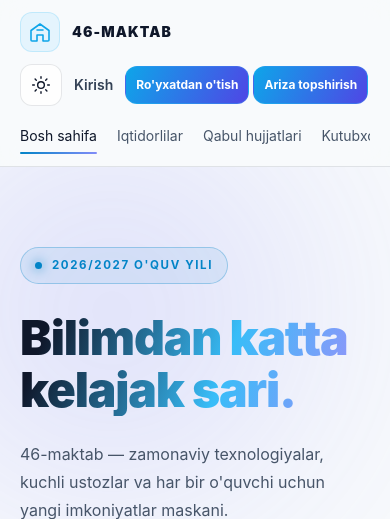
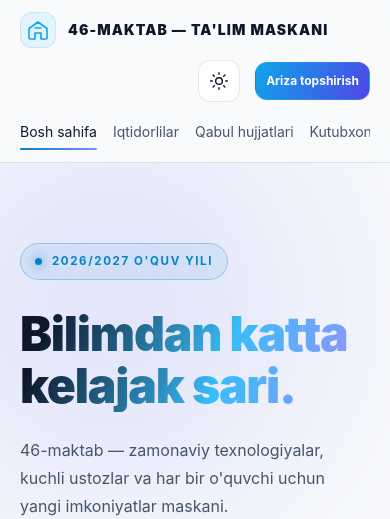
Before and after one commit to inomjonovmessi-hub/maktab46, a Django app: page / in a window 390 px wide. Shown: the top 519 px of the page. Run offline with Django 4.2, Linux system fonts and the light colour scheme; data comes from the database, SQL or seed files in the repository; data that the repository does not hold is empty; some libraries are stand-ins or nearby versions.

Commit message:
Navbar tozalandi va dizayn to'g'rilandi

```diff
--- a/static/css/style.css
+++ b/static/css/style.css
@@ -125,6 +125,15 @@ textarea.field, .modal-bg textarea { height: auto; min-height: 120px; padding-to
   -webkit-backdrop-filter: blur(12px);
 }
 
+.nav-inner {
+  display: flex;
+  align-items: center;
+  justify-content: space-between;
+  gap: 1rem 1.25rem;
+}
+
+.nav-brand { flex: 0 0 auto; white-space: nowrap; }
+
 .nav-link {
   position: relative;
   flex: 0 0 auto;
@@ -182,13 +191,18 @@ textarea.field, .modal-bg textarea { height: auto; min-height: 120px; padding-to
 
 .nav-links {
   display: flex;
-  gap: 1.25rem;
+  flex: 1 1 auto;
+  align-items: center;
+  justify-content: center;
+  gap: clamp(.65rem, 1.2vw, 1.25rem);
+  min-width: 0;
   overflow-x: auto;
   scrollbar-width: none;
 }
 
 .nav-links::-webkit-scrollbar { display: none; }
 .nav-brand { color: var(--text); }
+.nav-actions { display: inline-flex; flex: 0 0 auto; align-items: center; gap: 15px; }
 .hero-section { position: relative; isolation: isolate; overflow: hidden; }
 .hero-title { background: linear-gradient(110deg, var(--text) 8%, #38bdf8 58%, #a78bfa 100%); background-clip: text; color: transparent; -webkit-background-clip: text; }
 .hero-glow { position: absolute; z-index: -1; width: 24rem; height: 24rem; border-radius: 50%; filter: blur(120px); opacity: .18; pointer-events: none; }
@@ -245,9 +259,13 @@ textarea.field, .modal-bg textarea { height: auto; min-height: 120px; padding-to
 :root[data-theme="light"] .text-emerald-100 { color: #065f46 !important; }
 :root[data-theme="light"] .modal-bg { background: rgba(15, 23, 42, .55); }
 
-@media (min-width: 1280px) {
-  .site-nav .mx-auto { position: relative; }
-  .nav-links { position: absolute; left: 50%; overflow: visible; transform: translateX(-50%); }
+@media (max-width: 1199px) {
+  .nav-inner { flex-wrap: wrap; }
+  .nav-links {
+    order: 3;
+    flex: 1 0 100%;
+    justify-content: flex-start;
+  }
 }
 
 @media (max-width: 640px) {
@@ -255,7 +273,12 @@ textarea.field, .modal-bg textarea { height: auto; min-height: 120px; padding-to
   .gallery-grid { gap: .65rem; }
   .gallery-title { font-size: .8rem; }
   .gallery-overlay { padding: 2rem .65rem .65rem; }
+  .nav-inner { gap: .75rem; }
+  .nav-brand { flex: 1 1 220px; gap: .5rem; min-width: 0; font-size: .75rem; letter-spacing: 0; white-space: normal; }
+  .nav-brand > span:first-child { width: 36px; height: 36px; }
+  .nav-actions { gap: 15px; margin-left: auto; }
   .nav-action { min-height: 38px; padding: 0 10px; font-size: .75rem; }
+  .nav-links { gap: 1rem; }
 }
 
 @media (prefers-reduced-motion: reduce) {
--- a/templates/base.html
+++ b/templates/base.html
@@ -18,23 +18,14 @@
 </head>
 <body>
   <nav class="site-nav" aria-label="Asosiy menyu">
-    <div class="mx-auto flex max-w-7xl flex-wrap items-center justify-between gap-x-4 gap-y-3 px-5 py-3">
+    <div class="nav-inner mx-auto max-w-7xl px-5 py-3">
       <a href="#bosh-sahifa" class="nav-brand flex items-center gap-3 text-sm font-black tracking-[.08em]">
         <span class="flex h-10 w-10 items-center justify-center rounded-xl border border-sky-400/20 bg-sky-400/10 text-sky-500" aria-hidden="true">
           <svg viewBox="0 0 24 24" fill="none" class="h-6 w-6"><path d="M3 10.5 12 4l9 6.5V20a1 1 0 0 1-1 1h-5v-6h-6v6H4a1 1 0 0 1-1-1v-9.5Z" stroke="currentColor" stroke-width="1.6" stroke-linejoin="round"/><path d="M9 10h6" stroke="currentColor" stroke-width="1.6" stroke-linecap="round"/></svg>
         </span>
-        <span>46-MAKTAB <span class="hidden text-slate-400 sm:inline">— TA'LIM MASKANI</span></span>
+        <span>46-MAKTAB — TA'LIM MASKANI</span>
       </a>
-      <div class="flex items-center gap-1 sm:gap-2">
-        <button id="theme-toggle" class="theme-toggle" type="button" aria-label="Rang rejimini o'zgartirish" aria-pressed="false">
-          <svg class="icon-moon" viewBox="0 0 24 24" fill="none" aria-hidden="true"><path d="M20.2 15.1A8.5 8.5 0 0 1 8.9 3.8 8.5 8.5 0 1 0 20.2 15.1Z" stroke="currentColor" stroke-width="1.7" stroke-linecap="round" stroke-linejoin="round"/></svg>
-          <svg class="icon-sun" viewBox="0 0 24 24" fill="none" aria-hidden="true"><circle cx="12" cy="12" r="4" stroke="currentColor" stroke-width="1.7"/><path d="M12 2v2m0 16v2M4.93 4.93l1.42 1.42m11.3 11.3 1.42 1.42M2 12h2m16 0h2M4.93 19.07l1.42-1.42m11.3-11.3 1.42-1.42" stroke="currentColor" stroke-width="1.7" stroke-linecap="round"/></svg>
-        </button>
-        <button type="button" onclick="openLoginModal()" class="rounded-xl px-2 py-2 text-sm font-semibold text-slate-300 hover:text-sky-500 sm:px-3">Kirish</button>
-        <button type="button" onclick="openRegisterModal()" class="button nav-action rounded-xl">Ro'yxatdan o'tish</button>
-        <a href="#ariza" class="button nav-action rounded-xl">Ariza topshirish</a>
-      </div>
-      <div class="nav-links order-3 w-full items-center text-sm xl:order-none xl:w-auto">
+      <div class="nav-links text-sm">
         <a href="#bosh-sahifa" class="nav-link">Bosh sahifa</a>
         <a href="#iqtidorlilar" class="nav-link">Iqtidorlilar</a>
         <a href="#hujjatlar" class="nav-link">Qabul hujjatlari</a>
@@ -43,6 +34,13 @@
         <a href="#galereya" class="nav-link">Galereya</a>
         <a href="#murojaat" class="nav-link">Murojaat</a>
       </div>
+      <div class="nav-actions">
+        <button id="theme-toggle" class="theme-toggle" type="button" aria-label="Rang rejimini o'zgartirish" aria-pressed="false">
+          <svg class="icon-moon" viewBox="0 0 24 24" fill="none" aria-hidden="true"><path d="M20.2 15.1A8.5 8.5 0 0 1 8.9 3.8 8.5 8.5 0 1 0 20.2 15.1Z" stroke="currentColor" stroke-width="1.7" stroke-linecap="round" stroke-linejoin="round"/></svg>
+          <svg class="icon-sun" viewBox="0 0 24 24" fill="none" aria-hidden="true"><circle cx="12" cy="12" r="4" stroke="currentColor" stroke-width="1.7"/><path d="M12 2v2m0 16v2M4.93 4.93l1.42 1.42m11.3 11.3 1.42 1.42M2 12h2m16 0h2M4.93 19.07l1.42-1.42m11.3-11.3 1.42-1.42" stroke="currentColor" stroke-width="1.7" stroke-linecap="round"/></svg>
+        </button>
+        <a href="#ariza" class="button nav-action rounded-xl">Ariza topshirish</a>
+      </div>
     </div>
   </nav>
   {% block content %}{% endblock %}
```
